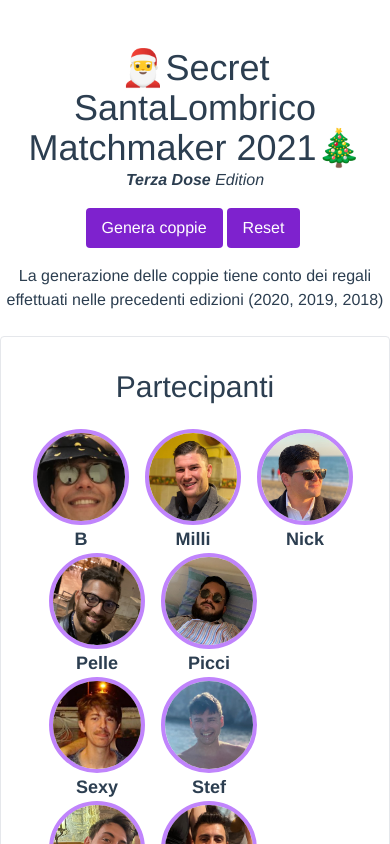
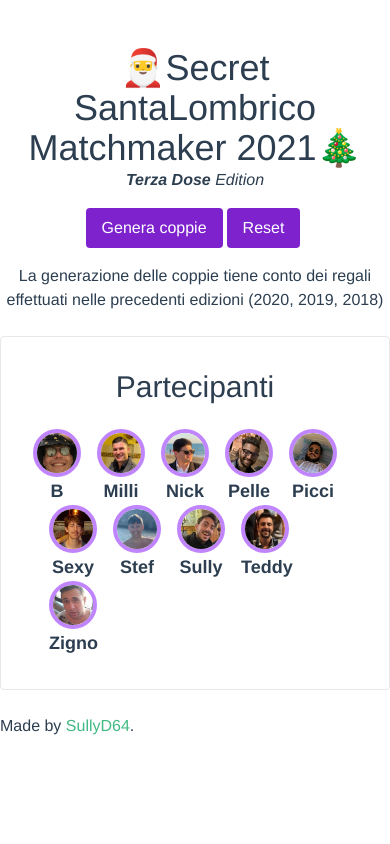
Before and after one commit to sullyD64/vue-secret-santa-matchmaker, a Vue app: page / in a window 390 px wide. Shown: the top 844 px of the page. Built offline with nearby package versions, Linux system fonts and the light colour scheme.

Commit message:
Improve responsivity for mobile

```diff
--- a/src/components/DudeCard.vue
+++ b/src/components/DudeCard.vue
@@ -24,7 +24,7 @@ export default defineComponent({
 }
 
 .dude-card__image {
-  @apply w-24 h-24 rounded-full border-purple-400 border-4 object-cover;
+  @apply w-12 h-12 sm:w-24 sm:h-24 rounded-full border-purple-400 border-4 object-cover;
 }
 
 .dude-card__title {
--- a/src/components/MatchCard.vue
+++ b/src/components/MatchCard.vue
@@ -43,7 +43,7 @@ export default defineComponent({
 }
 
 .match-icon {
-  @apply block w-12 h-12 mt-4 bg-purple-700;
+  @apply block w-8 h-8 sm:w-12 sm:h-12 mt-4 bg-purple-700;
 }
 
 .match-icon__arrow {
```
